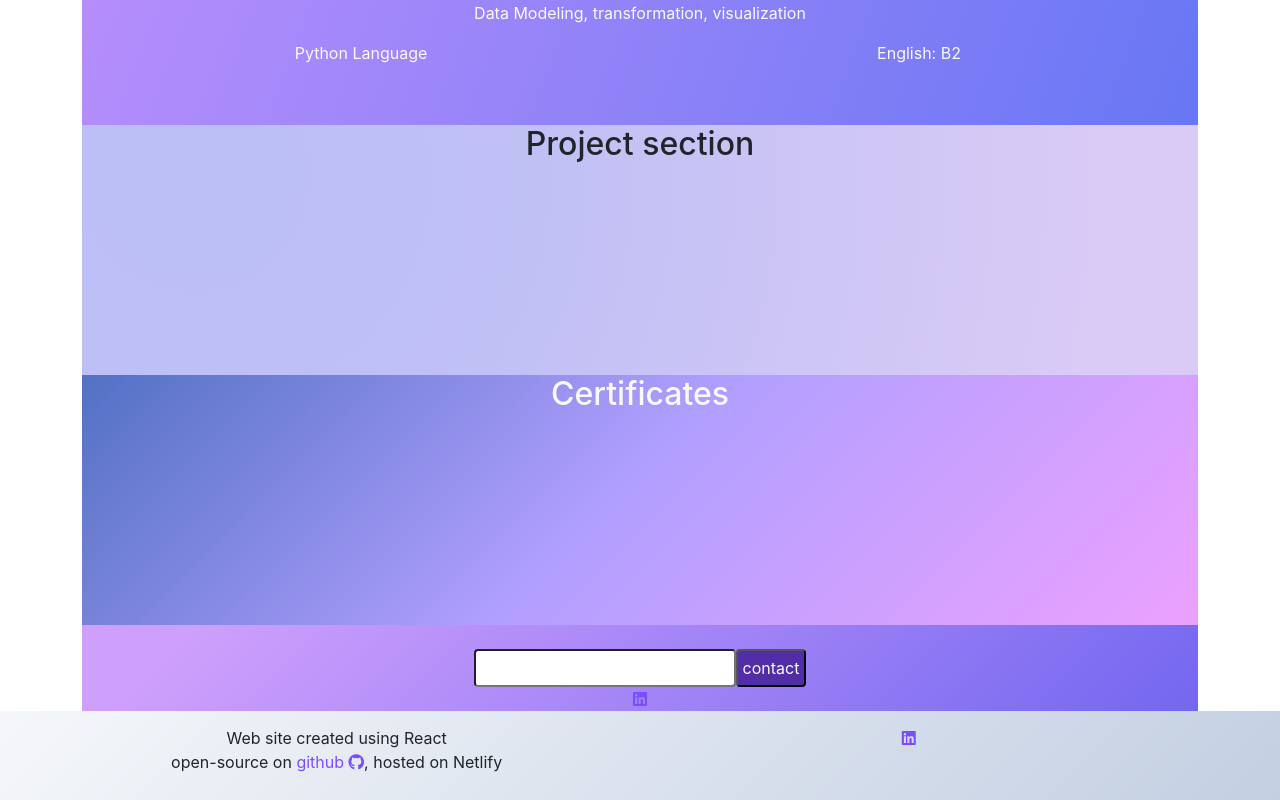
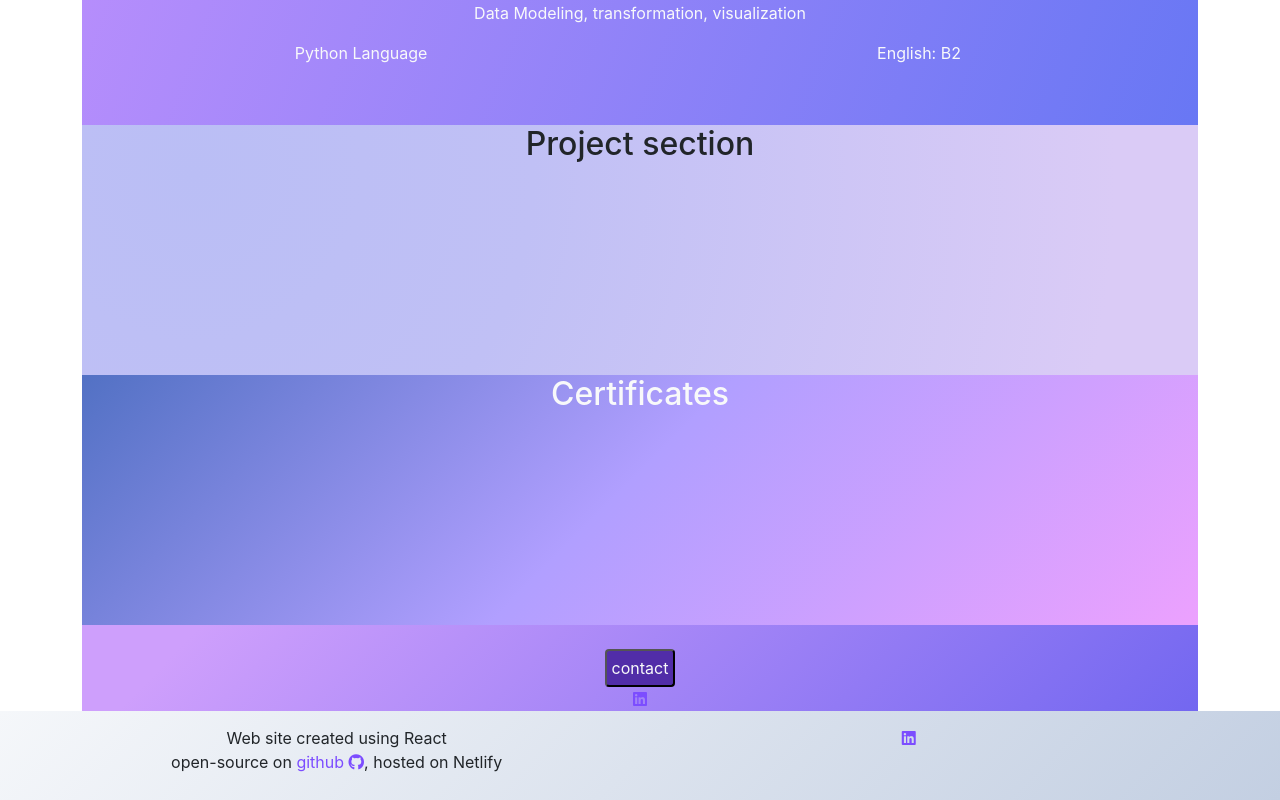
Before and after one commit to sorim492/portafolio-evyi, a React (Create React App) app: page / in a window 1280 px wide. Shown: the part 1116-1916 px from the top of the page. Built offline with nearby package versions, Linux system fonts and the light colour scheme.

Commit message:
Update Contact.js

```diff
--- a/src/Contact.js
+++ b/src/Contact.js
@@ -1,13 +1,20 @@
 import React from "react";
 
 export default function Contact(){
+
+    function contactUs(event){
+        event.preventDefault()
+        let name = prompt("What is you name?");
+        let email = prompt("What is your email?");
+
+        alert("Thank you " + name + ", we'll be in touch at " + email +"!")
+    }
 
     return(
         <div className="contact" id="contact">
             <br/>
             <form>
-                <input type="text" className="contact-text"/>
-                <input type="submit" value="contact" className="contact-btn"/>
+                <input type="submit" value="contact" className="contact-btn" onClick={contactUs}/>
             </form>
             <a href="linkedin.com/in/evyeniamm/" target="_blank" rel="noreferrer" className='App-link'><i class="fa-brands fa-linkedin"></i></a>
         </div>
```
